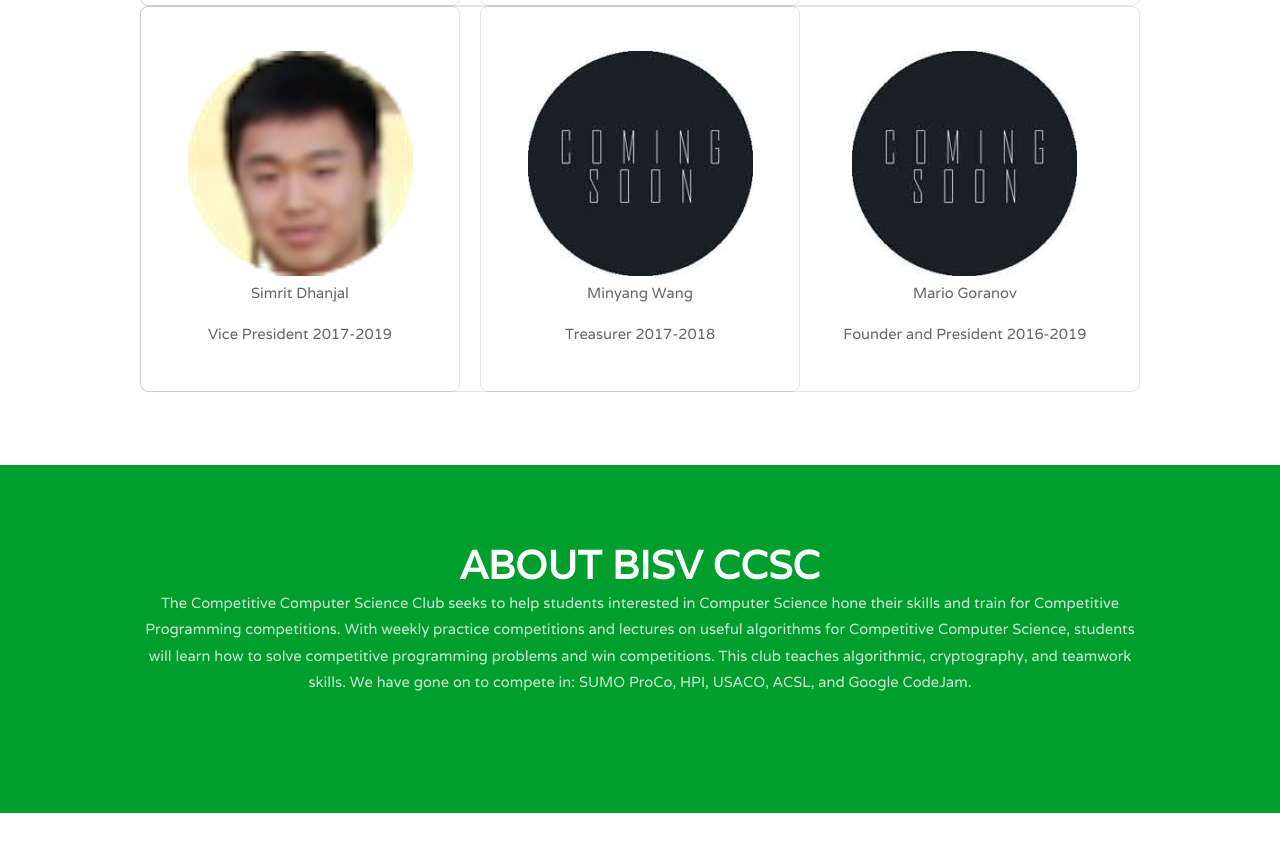
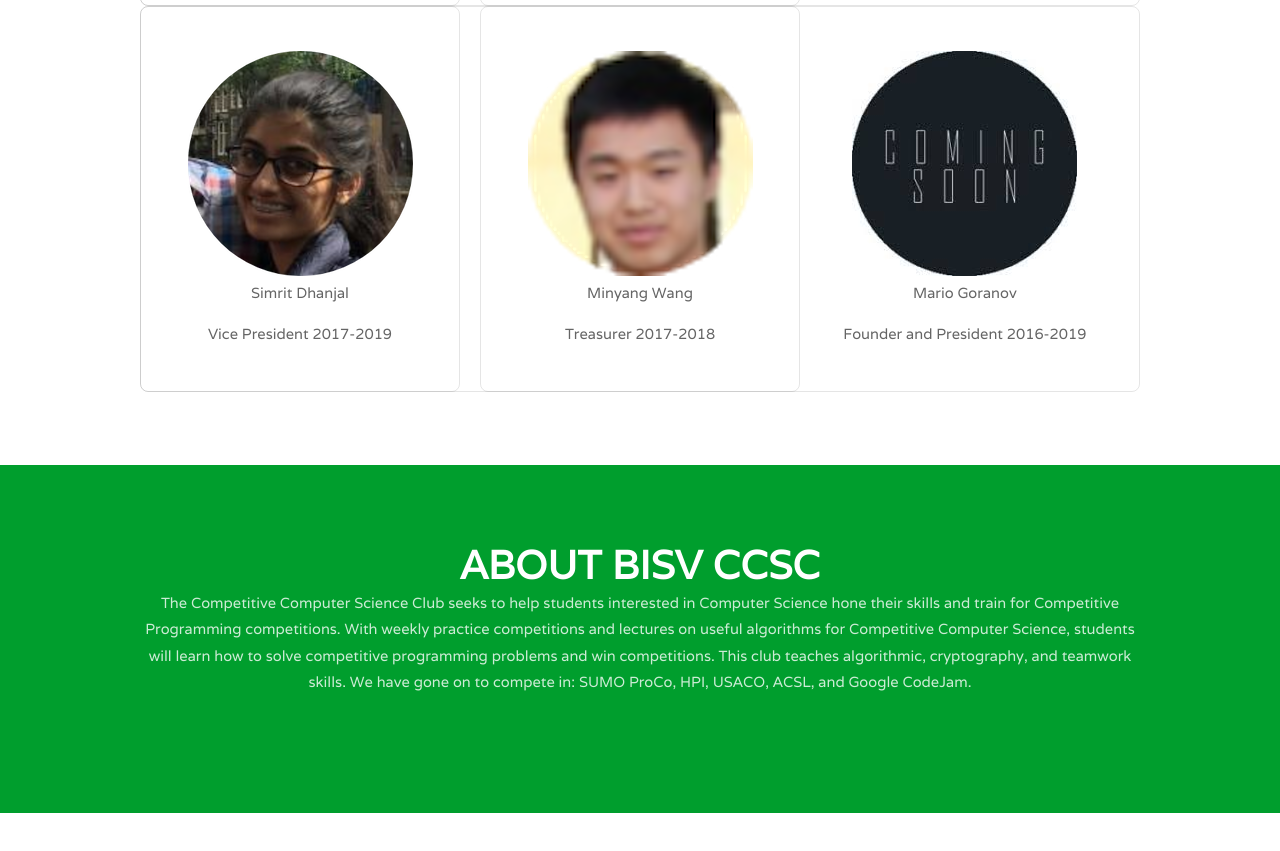
Before and after one commit to bisvccsc/bisvccsc.github.io, a website: page team.html in a window 1280 px wide. Shown: the part 1709-2560 px from the top of the page. Drawn offline with Linux system fonts and the light colour scheme.

Commit message:
Update team.html

```diff
--- a/team.html
+++ b/team.html
@@ -94,13 +94,13 @@ Released   : 20140309
       </div>
       <div id="three-column">
       <div class="boxA">
-        <div class="box"> <img class="img" src="img/people/minyangCirc.png"/>
+        <div class="box"> <img class="img" src="img/people/simritCirc.png"/>
           <p>Simrit Dhanjal</p>
           <p>Vice President 2017-2019</p>
         </div>
       </div>
       <div class="boxB">
-      <div class="box"> <img class="img" src="img/coming_soon.jpeg"/>
+      <div class="box"> <img class="img" src="img/people/minyangCirc.png"/>
           <p>Minyang Wang</p>
           <p>Treasurer 2017-2018</p>
         </div>
```
